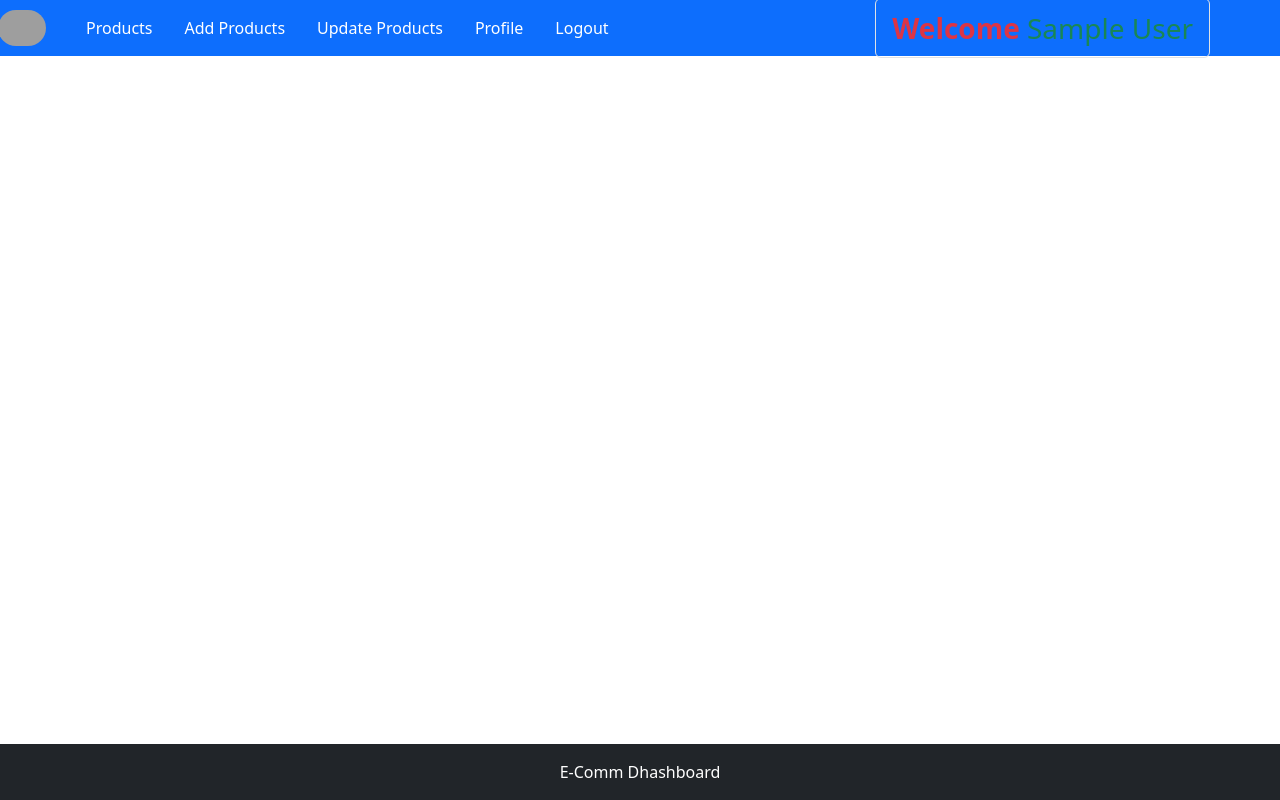
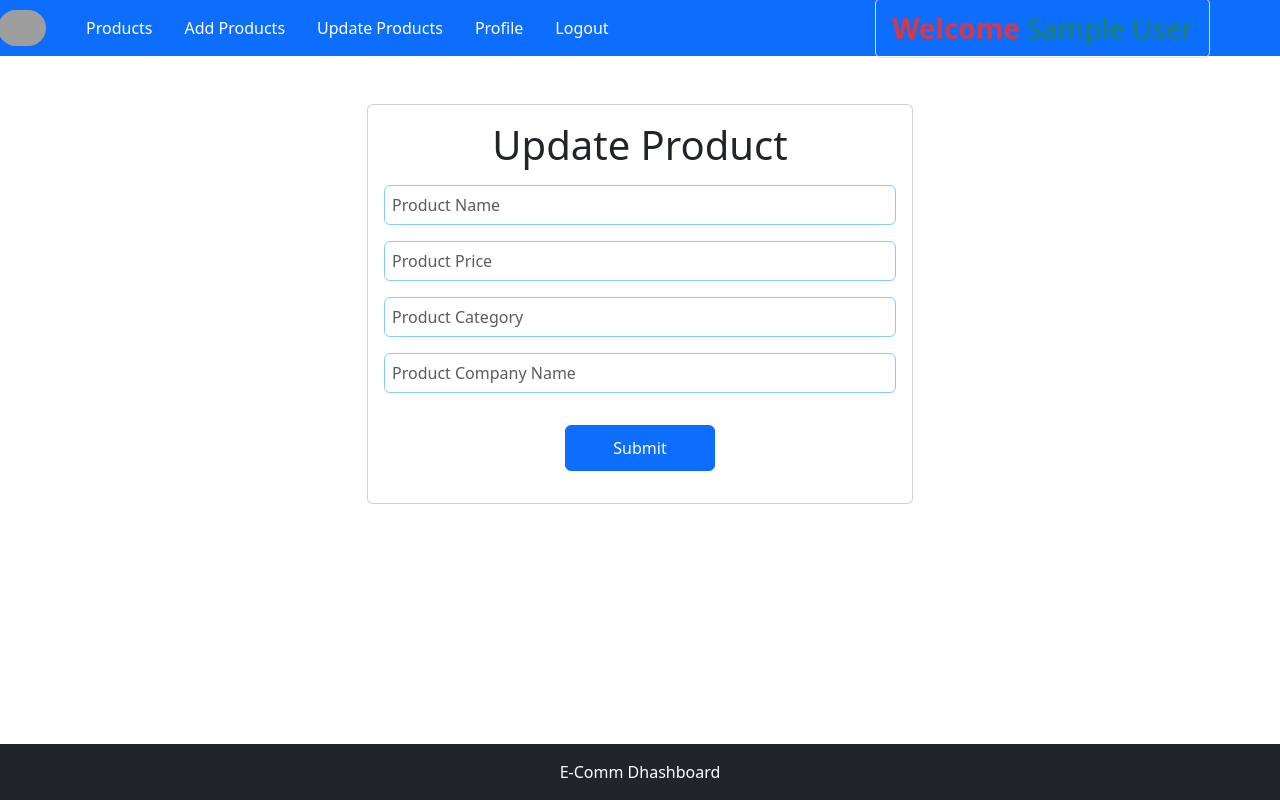
Before and after one commit to sachinpandeygurh/ecomm-dashboard-MERN-, a React (Create React App) app in the folder frontend/: page /update/1 in a window 1280 px wide. Built offline with nearby package versions, Linux system fonts and the light colour scheme; sample sign-in values are in the browser's storage; grey boxes are pictures that could not be loaded.

Commit message:
APIforgetsingleproduct#

```diff
--- a/frontend/src/components/App.js
+++ b/frontend/src/components/App.js
@@ -8,6 +8,7 @@ import PrivateRoute from './privateRoute';
 import Login from './login';
 import AddProduct from './addProduct';
 import ProductsList from './productList';
+import UpdateProduct from './updateProduct';
 
 function App() {
   return (
@@ -20,7 +21,7 @@ function App() {
 
         <Route path="/" element={<ProductsList/>} />
         <Route path="/add" element={<AddProduct/>} />
-        <Route path="/update" element={<h1>Update Products</h1>} />
+        <Route path="/update/:id" element={<UpdateProduct/>} />
         <Route path="/logout" element={<h1>Logout</h1>} />
         <Route path="/profile" element={<h1>Profile</h1>} />
         </Route>
--- a/frontend/src/components/productList.js
+++ b/frontend/src/components/productList.js
@@ -1,5 +1,6 @@
 import React, { useEffect, useState } from "react";
 import Table from "react-bootstrap/Table";
+import { Link } from "react-router-dom";
 
 const ProductsList = () => {
   const [products, setProducts] = useState([]);
@@ -21,27 +22,24 @@ const ProductsList = () => {
     });
     result = await result.json();
     if (result) {
-    getProducts();
+      getProducts();
       alert(`Product deleted successfully`);
     }
   };
 
-
-
   return (
     <div className="container mt-3">
-
-        <h2>Products List</h2>
+      <h2>Products List</h2>
 
       <Table striped bordered hover x-2>
         <thead>
-          <tr>
-            <th>sno.</th>
-            <th>name</th>
-            <th>price</th>
-            <th>category</th>
-            <th>company</th>
-            <th>operation</th>
+          <tr className="table-primary">
+            <th scope="col">Sno.</th>
+            <th scope="col">Name</th>
+            <th scope="col">Price</th>
+            <th scope="col">Category</th>
+            <th scope="col">Company</th>
+            <th scope="col">Operation</th>
           </tr>
         </thead>
         <tbody>
@@ -52,7 +50,20 @@ const ProductsList = () => {
               <td>${item.price}</td>
               <td>{item.category}</td>
               <td>{item.company}</td>
-              <td><button onClick={()=>deleteProduct(item._id)}>Delete</button></td>
+              <td>
+                <button
+                  className="btn btn-sm border rounded text-danger mx-1"
+                  onClick={() => deleteProduct(item._id)}
+                >
+                  Delete
+                </button>
+                <Link
+                  className="btn btn-sm border rounded text-success mx-1"
+                  to={`/update/${item._id}`}
+                >
+                  Update
+                </Link>
+              </td>
             </tr>
           ))}
         </tbody>
--- /dev/null
+++ b/frontend/src/components/updateProduct.js
@@ -0,0 +1,77 @@
+import React, { useEffect, useState } from "react";
+
+const UpdateProduct = () => {
+  const [name, setName] = useState("");
+  const [price, setPrice] = useState("");
+  const [category, setCategory] = useState("");
+  const [company, setCompany] = useState("");
+
+  const updateProduct = async () => {
+    console.warn(name, price, category, company);
+  };
+
+  return (
+    <div className="container mt-5">
+      <div className="row justify-content-center">
+        <div className="col-lg-6">
+          <div className="card">
+            <div className="card-body">
+              <h1 className="text-center">Update Product</h1>
+              <div className="form-group">
+                <input
+                  type="text"
+                  className="form-control inputBox my-3"
+                  placeholder="Product Name"
+                  value={name}
+                  onChange={(e) => setName(e.target.value)}
+                />
+
+              </div>
+              <div className="form-group">
+                <input
+                  type="text"
+                  className="form-control inputBox my-3"
+                  placeholder="Product Price"
+                  value={price}
+                  onChange={(e) => setPrice(e.target.value)}
+                />
+
+              </div>
+              <div className="form-group">
+                <input
+                  type="text"
+                  className="form-control inputBox my-3"
+                  placeholder="Product Category"
+                  value={category}
+                  onChange={(e) => setCategory(e.target.value)}
+                />
+
+              </div>
+              <div className="form-group">
+                <input
+                  type="text"
+                  className="form-control inputBox my-3"
+                  placeholder="Product Company Name"
+                  value={company}
+                  onChange={(e) => setCompany(e.target.value)}
+                />
+
+              </div>
+              <div className="form-group">
+                <button
+                  className="form-control btn btn-primary appButton my-3"
+                  onClick={updateProduct}
+                  type="button"
+                >
+                  Submit
+                </button>
+              </div>
+            </div>
+          </div>
+        </div>
+      </div>
+    </div>
+  );
+};
+
+export default UpdateProduct;
```
Also changed, not shown: 1 other file (tests, documents, lock files or other folders).
